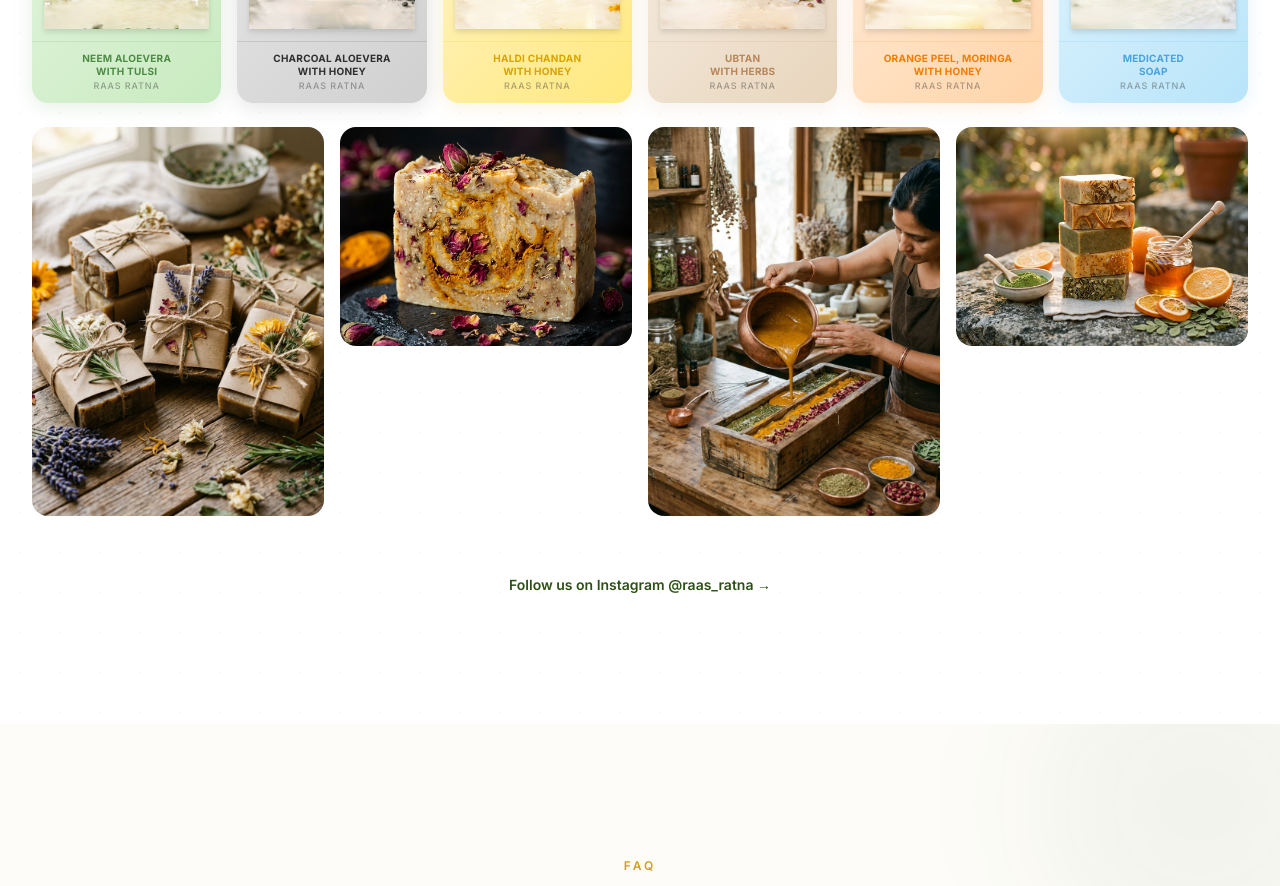
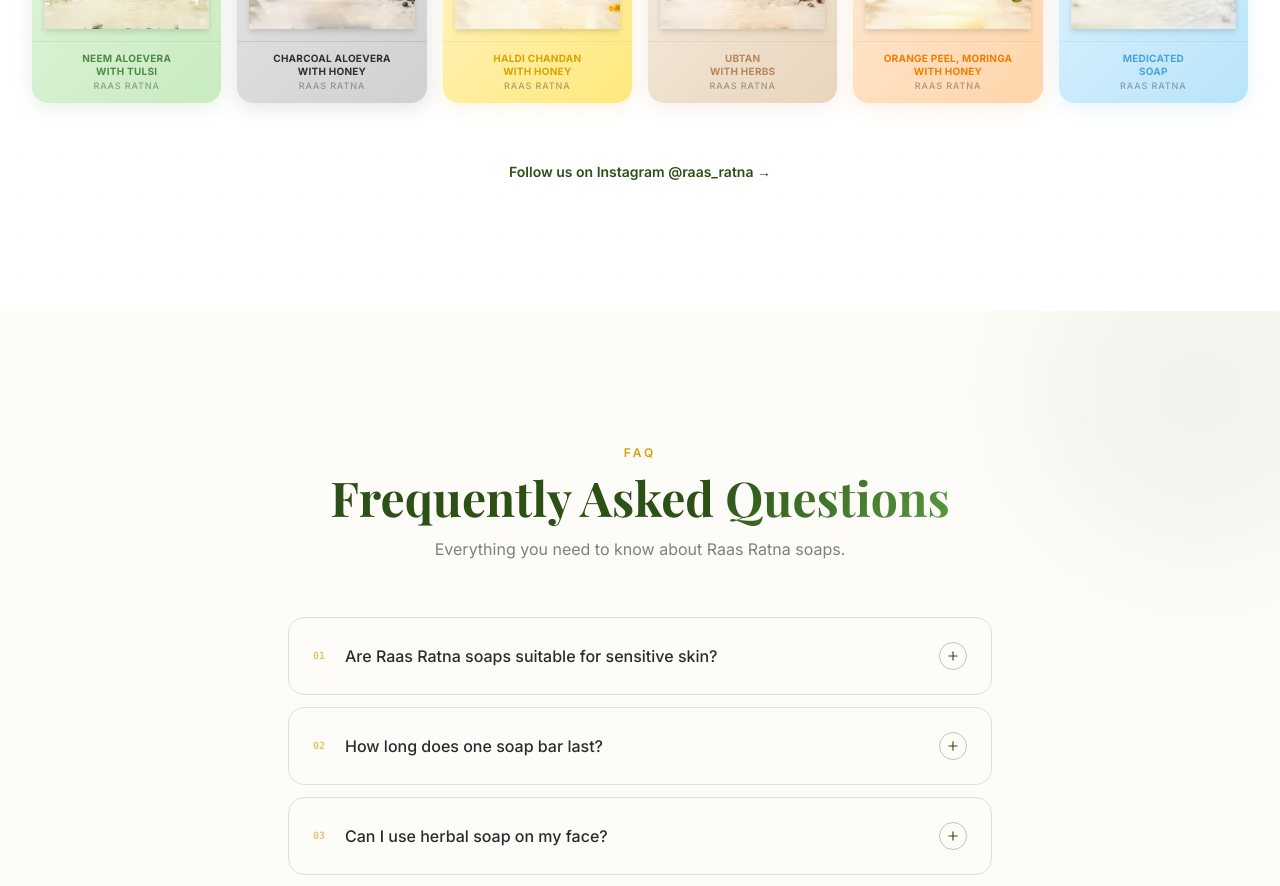
Before and after one commit to AmanRajTiwari/raas-ratna, a React (Vite) app: page / in a window 1280 px wide. Shown: the part 6740-7626 px from the top of the page. Built offline with nearby package versions, Linux system fonts and the light colour scheme; a web font is replaced by a local one.

Commit message:
content: remove AI ambient images from gallery, keep only original products

```diff
--- a/src/components/Gallery.jsx
+++ b/src/components/Gallery.jsx
@@ -2,24 +2,12 @@ import { useState } from 'react';
 import { motion, AnimatePresence } from 'framer-motion';
 import { staggerContainer, fadeUp, scaleIn } from '../animations/variants';
 import { FiX, FiZoomIn } from 'react-icons/fi';
-import gallery1 from '../assets/images/gallery1.png';
-import gallery2 from '../assets/images/gallery2.png';
-import gallery3 from '../assets/images/gallery3.png';
-import gallery4 from '../assets/images/gallery4.png';
 import pOrange   from '../assets/images/p_orange.png';
 import pNeem     from '../assets/images/p_neem.png';
 import pCharcoal from '../assets/images/p_charcoal.png';
 import pHaldi    from '../assets/images/p_haldi.png';
 import pUbtan    from '../assets/images/p_ubtan.png';
 import pMedicated from '../assets/images/p_medicated.png';
-
-// Lifestyle / ambient gallery photos (full bleed, cover)
-const ambientImages = [
-  { src: gallery1, alt: 'RAAS RATNA Collection', caption: 'Artisan Collection' },
-  { src: gallery2, alt: 'Pure Natural Ingredients', caption: 'Pure Ingredients' },
-  { src: gallery3, alt: 'Crafted with Love', caption: 'Crafted with Love' },
-  { src: gallery4, alt: 'Luxury Born from Nature', caption: 'Luxury Born from Nature' },
-];
 
 // Product showcase cards (contained, themed background)
 const productShowcase = [
@@ -118,41 +106,6 @@ export default function Gallery() {
           ))}
         </motion.div>
 
-        {/* ── PART 2: Ambient Photo Grid ── */}
-        <motion.div
-          variants={staggerContainer}
-          initial="hidden"
-          whileInView="visible"
-          viewport={{ once: true, amount: 0.05 }}
-          className="grid grid-cols-2 md:grid-cols-4 gap-4"
-        >
-          {ambientImages.map((img, i) => (
-            <motion.div
-              key={i}
-              variants={scaleIn}
-              custom={i}
-              whileHover={{ scale: 1.02 }}
-              transition={{ duration: 0.35 }}
-              onClick={() => setLightbox(img)}
-              className="group relative overflow-hidden rounded-2xl cursor-pointer"
-              style={{ aspectRatio: i % 2 === 0 ? '3/4' : '4/3' }}
-            >
-              <img
-                src={img.src}
-                alt={img.alt}
-                className="w-full h-full object-cover transition-transform duration-700 group-hover:scale-110"
-                loading="lazy"
-              />
-              {/* Hover overlay */}
-              <div className="absolute inset-0 bg-gradient-to-t from-forest-dark/70 via-forest/10 to-transparent opacity-0 group-hover:opacity-100 transition-all duration-500 flex items-end p-4">
-                <div className="transform translate-y-3 group-hover:translate-y-0 transition-transform duration-400">
-                  <p className="text-cream-100 text-sm font-semibold">{img.caption}</p>
-                  <p className="text-honey text-xs font-medium tracking-wider uppercase mt-0.5">Raas Ratna</p>
-                </div>
-              </div>
-            </motion.div>
-          ))}
-        </motion.div>
 
         {/* ── Instagram CTA ── */}
         <motion.div
```
